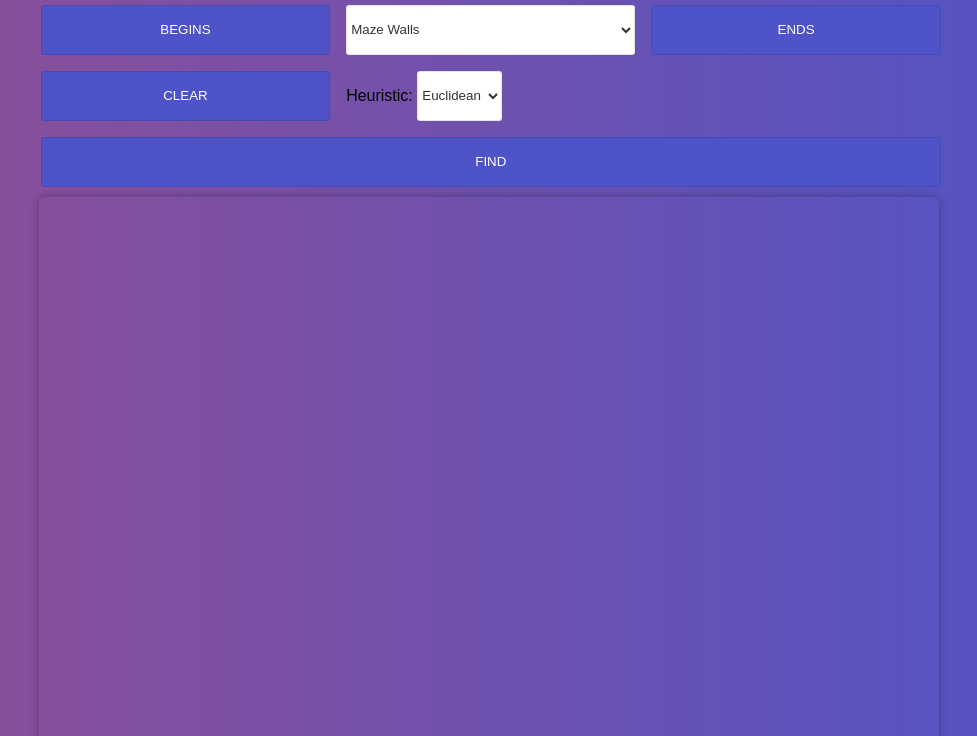
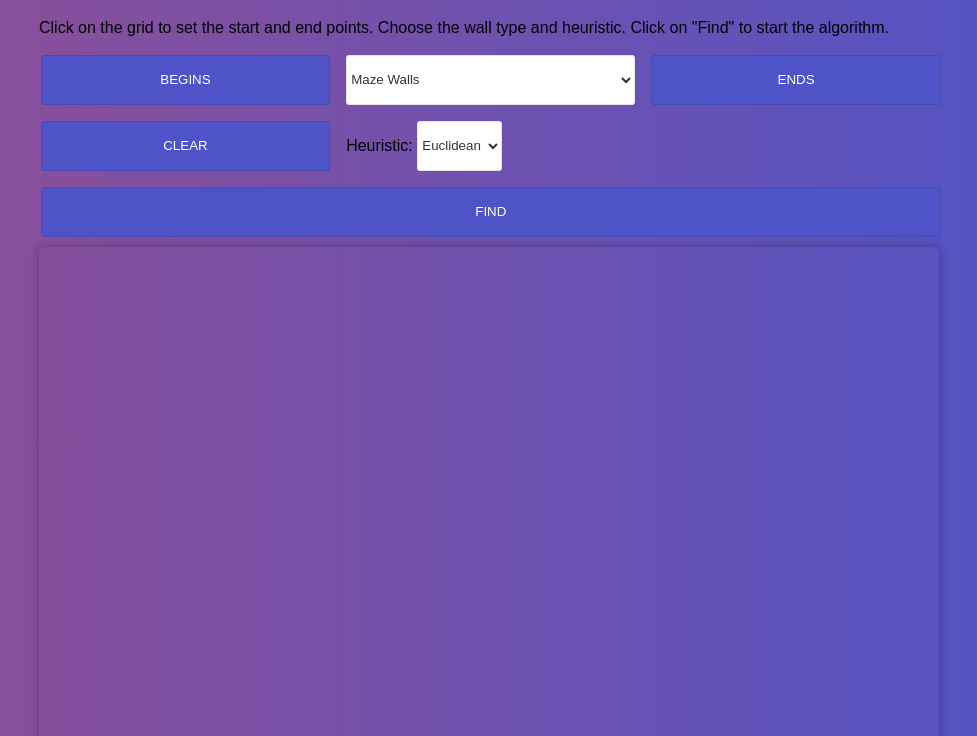
Before and after one commit to Horbavickey/Web-Dev-Project, a plain HTML site: page Simple_A_Star.html in a window 1280 px wide. Shown: the part 64-800 px from the top of the page, without its empty margins (151-1128 px from the left). Drawn offline with Linux system fonts and the light colour scheme.

Commit message:
Update Simple_A_Star.html

```diff
--- a/Simple_A_Star.html
+++ b/Simple_A_Star.html
@@ -9,6 +9,7 @@
 <body>
   <div class="container">
     <h1 class="header1">A STAR ALGORITHM</h1>
+    <p class="instructions">Click on the grid to set the start and end points. Choose the wall type and heuristic. Click on "Find" to start the algorithm.</p>
     <div class="controls">
       <button id="start-point" class="button">BEGINS</button>
       <select id="wall-type" class="button">
```
Lines whose indentation alone changed are shown as unchanged.
